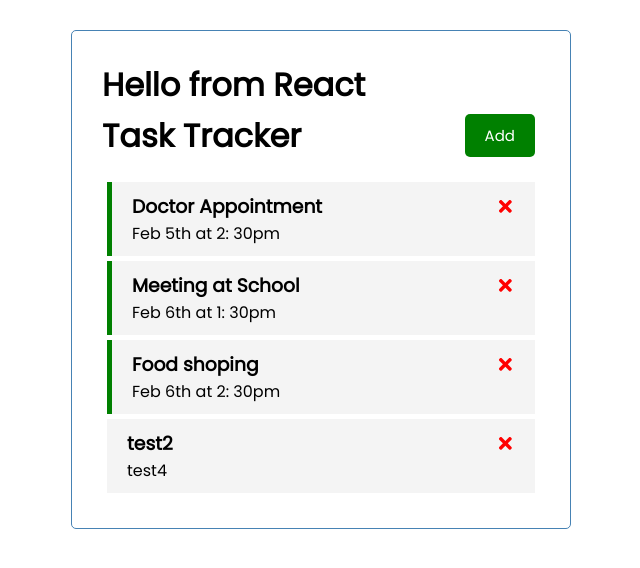
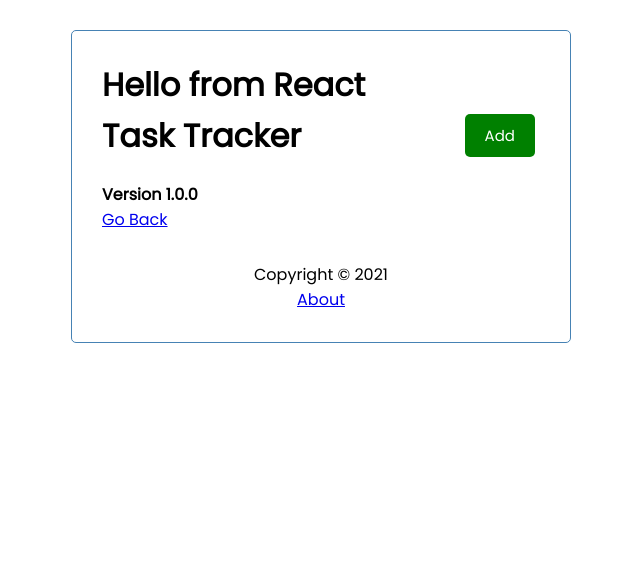
Before and after one commit to wolfitis/task-tracker, a React (Create React App) app: page /about in a window 1280 px wide. Shown: the top 568 px of the page, without its empty margins (319-959 px from the left). Built offline with nearby package versions, Linux system fonts and the light colour scheme; data requests are answered from the project's data file.

Commit message:
enable routing

```diff
--- a/package.json
+++ b/package.json
@@ -10,6 +10,7 @@
     "react": "^17.0.2",
     "react-dom": "^17.0.2",
     "react-icons": "^4.2.0",
+    "react-router-dom": "^5.2.0",
     "react-scripts": "4.0.3",
     "web-vitals": "^1.0.1"
   },
--- a/src/App.js
+++ b/src/App.js
@@ -1,7 +1,10 @@
 import { useState, useEffect } from 'react'
+import { BrowserRouter as Router, Route } from 'react-router-dom'
 import Header from './components/Header'
+import Footer from './components/Footer'
 import Tasks from './components/Tasks'
 import AddTask from './components/AddTask'
+import About from './components/About'
 
 function App() {
   const [showAddTask, setShowAddTask] = useState(false)
@@ -86,14 +89,25 @@
   }
 
   return (
+    <Router>
+
       <div className="container">
         <h1>Hello from React</h1>
         <Header onAdd={() => setShowAddTask(!showAddTask)} showAdd={showAddTask} />
+
+        <Route path='/' exact render={(props) => (
+          <>
             {showAddTask && <AddTask onAdd={addTask} />}
             {tasks.length > 0
               ? (<Tasks tasks={tasks} onDelete={deleteTask} onToggle={toggleReminder} />)
               : ('No Tasks to show')}
+
+          </>
+        )} />
+        <Route path='/about' component={About} />
+        <Footer />
       </div>
+    </Router>
   );
 }
 
--- /dev/null
+++ b/src/components/About.js
@@ -0,0 +1,11 @@
+
+const About = () => {
+  return (
+    <div>
+      <h4>Version 1.0.0</h4>
+      <a href='/'>Go Back</a>
+    </div>
+  )
+}
+
+export default About
--- /dev/null
+++ b/src/components/Footer.js
@@ -0,0 +1,11 @@
+
+const Footer = () => {
+  return (
+    <footer>
+      <p>Copyright &copy; 2021</p>
+      <a href='/about'>About</a>
+    </footer>
+  )
+}
+
+export default Footer
```
Also changed, not shown: 2 other files (tests, documents, lock files or other folders). Lines whose indentation alone changed are shown as unchanged.
